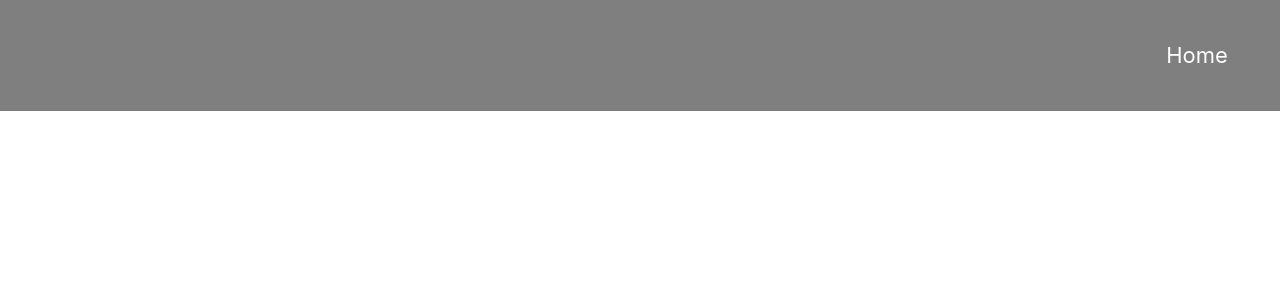
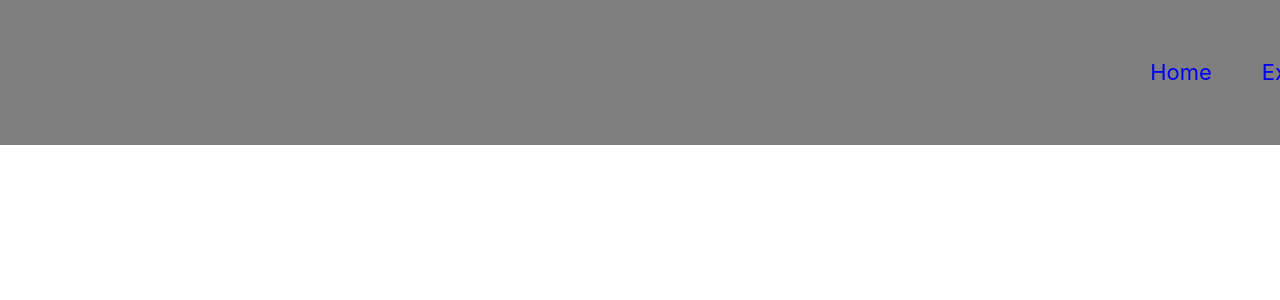
Before and after one commit to mateusb12/book_analysis_frontend, a React (Create React App) app: page /book_analysis_frontend/navbar in a window 1280 px wide. Shown: the top 300 px of the page. Built offline with nearby package versions, Linux system fonts and the light colour scheme.

Commit message:
removed old nav bar

```diff
--- a/src/App.js
+++ b/src/App.js
@@ -1,7 +1,5 @@
-import logo from './logo.svg';
 import './App.css';
 import {Route, Routes} from "react-router-dom";
-import {OldNavBar} from "./components/OldNavBar";
 import {Welcome} from "./components/Welcome";
 import DarkMode from "./components/DarkMode";
 import {NavBar} from "./components/NavBar";
@@ -13,9 +11,8 @@ function App() {
         <div className="App">
             <Routes>
                 <Route path={`${BASE_PATH}/`} element={<Welcome/>}/>
-                <Route path={`${BASE_PATH}/navbar`} element={<OldNavBar/>}/>
                 <Route path={`${BASE_PATH}/darkmode`} element={<DarkMode/>}/>
-                <Route path={`${BASE_PATH}/rawnavbar`} element={<NavBar/>}/>
+                <Route path={`${BASE_PATH}/navbar`} element={<NavBar/>}/>
             </Routes>
         </div>
     );
--- a/src/components/NavBar.js
+++ b/src/components/NavBar.js
@@ -1,10 +1,27 @@
 import '../css/NavBar.css';
-import {Container} from "react-bootstrap";
+import { Container } from "react-bootstrap";
 import DarkMode from "./DarkMode";
+import { useEffect, useState } from "react";
 
 export const NavBar = () => {
+    const [scrolled, setScrolled] = useState(false);
+
+    useEffect(() => {
+        const onScroll = () => {
+            if (window.scrollY > 50) {
+                setScrolled(true);
+            } else {
+                setScrolled(false);
+            }
+        };
+
+        window.addEventListener("scroll", onScroll);
+
+        return () => window.removeEventListener("scroll", onScroll);
+    }, []);
+
     return (
-        <nav>
+        <nav className={scrolled ? "scrolled" : ""}>
             <Container>
                 <a href="#/" className="dark-mode">
                     <DarkMode/>
@@ -17,4 +34,4 @@ export const NavBar = () => {
             </Container>
         </nav>
     );
-}
+};
--- a/src/components/OldNavBar.js
+++ /dev/null
@@ -1,37 +0,0 @@
-import '../css/OldNavBar.css';
-import { Container, Nav, Navbar } from "react-bootstrap";
-import { useEffect, useState } from "react";
-import DarkMode from "./DarkMode";
-
-export const OldNavBar = () => {
-    const [scrolled, setScrolled] = useState(false);
-
-    useEffect(() => {
-        const onScroll = () => {
-            if (window.scrollY > 50) {
-                setScrolled(true);
-            } else {
-                setScrolled(false);
-            }
-        };
-
-        window.addEventListener("scroll", onScroll);
-
-        return () => window.removeEventListener("scroll", onScroll);
-    }, []);
-
-    return (
-        <Navbar expand="md" className={scrolled ? "scrolled" : ""}>
-            <Container>
-                <Navbar.Brand href="#/" id="dark-mode">
-                    <DarkMode/>
-                </Navbar.Brand>
-                <Navbar.Collapse id="navbar-side-buttons">
-                    <Navbar.Brand href="#/skills">Home</Navbar.Brand>
-                    <Navbar.Brand href="#/projects">Examples</Navbar.Brand>
-                    <Navbar.Brand href="#/connect">Try it out</Navbar.Brand>
-                </Navbar.Collapse>
-            </Container>
-        </Navbar>
-    );
-};
--- a/src/css/NavBar.css
+++ b/src/css/NavBar.css
@@ -62,3 +62,13 @@
     text-decoration: none;
     color: var(--hover-color);
 }
+
+nav.scrolled {
+    background-color: rgba(0, 0, 0, 0.8);
+    transition: background-color 0.3s ease;
+}
+
+nav {
+    background-color: transparent;
+    transition: background-color 0.3s ease;
+}
--- a/src/css/OldNavBar.css
+++ /dev/null
@@ -1,54 +0,0 @@
-@font-face {
-    font-family: 'CentraNo2-Bold';
-    src: url('../assets/fonts/CentraNo2-Bold.ttf') format('truetype');
-}
-
-@font-face {
-    font-family: 'CentraNo2-Book';
-    src: url('../assets/fonts/CentraNo2-Book.ttf') format('truetype');
-}
-
-@font-face {
-    font-family: 'CentraNo2-Medium';
-    src: url('../assets/fonts/CentraNo2-Medium.ttf') format('truetype');
-}
-
-:root {
-    --navbar-bg: rgba(0, 0, 0, 0.5);
-    --navbar-text: white;
-    --hover-color: rgba(255, 255, 255, .9);
-    --font-size: 22px;
-    --card-margin: 1em;
-    --font-family-bold: 'CentraNo2-Bold', sans-serif;
-    --font-family-book: 'CentraNo2-Book', sans-serif;
-    --font-family-medium: 'CentraNo2-Medium', sans-serif;
-}
-
-.container{
-    display: flex;
-    justify-content: center;
-    align-items: center;
-    padding-left: 1rem;
-    gap: 75rem;
-    background-color: var(--navbar-bg);
-}
-
-.navbar-brand{
-    padding: 0.9rem 1rem;
-    text-decoration: none;
-    color: var(--navbar-text);
-    border: 2px solid transparent;
-    transition: border-color 0.3s ease;
-    font-size: var(--font-size);
-}
-
-.navbar-brand:hover {
-    border-color: var(--hover-color);
-}
-
-#navbar-side-buttons{
-    display: flex;
-    justify-content: start;
-    align-items: center;
-    gap: 1rem;
-}
```
